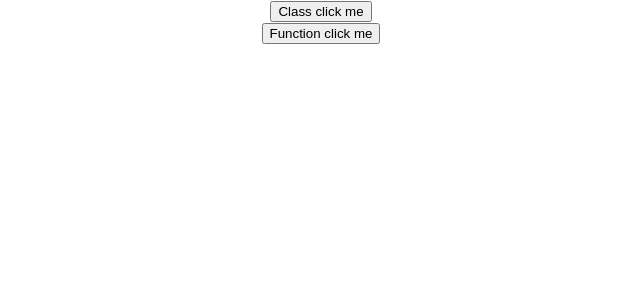
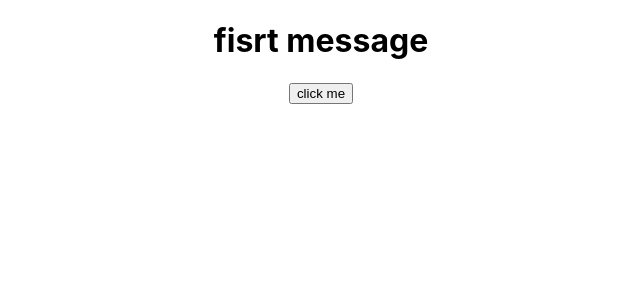
Before and after one commit to ahjam-taoufik/React-Fundamentals, a React (Create React App) app: page / in a window 1280 px wide. Shown: the top 300 px of the page, without its empty margins (319-959 px from the left). Built offline with nearby package versions, Linux system fonts and the light colour scheme.

Commit message:
Binding Event Handlers

```diff
--- a/src/App.js
+++ b/src/App.js
@@ -1,13 +1,13 @@
 
 import './App.css';
-import Hello from './components/Hello';
+
 import Greet from './components/Greet';
 
 function App() {
   return (
     <div className="App">
          <Greet ></Greet>
-         <Hello ></Hello>
+
     </div>
   );
 }
--- a/src/components/Greet.js
+++ b/src/components/Greet.js
@@ -1,17 +1,99 @@
 import React from "react";
 
 
+// ================First Methode===========================================
+// class Greet extends React.Component {
+//          constructor(){
+//            super()
+//            this.state={
+//              message:'fisrt message'
+//            }
+//          }
+//   clickHandler(){
+//     this.setState({
+//       message:'last Message'
+//     })
+//   }
+//   render(){
+//           return <div>
+//                      <h1>{this.state.message}</h1>
+//                   <button onClick={this.clickHandler.bind(this)}>click me</button>
+//                 </div>
+//             }
+// }
+// export default Greet;
 
+
+//  ================Second Methode===========================================
+// class Greet extends React.Component {
+//          constructor(){
+//            super()
+//            this.state={
+//              message:'fisrt message'
+//            }
+//          }
+//   clickHandler(){
+//     this.setState({
+//       message:'last Message'
+//     })
+//   }
+//   render(){
+//           return <div>
+//                      <h1>{this.state.message}</h1>
+//                   <button onClick={()=>this.clickHandler()}>click me</button>
+//                 </div>
+//             }
+// }
+// export default Greet;
+
+
+
+ //  ================thirth Methode===========================================
+// class Greet extends React.Component {
+//          constructor(){
+//            super()
+//            this.state={
+//              message:'fisrt message'
+//            }
+//            this.clickHandler=this.clickHandler.bind(this)
+//          }
+//   clickHandler(){
+//     this.setState({
+//       message:'last Message'
+//     })
+//   }
+
+//   render(){
+//           return <div>
+//                      <h1>{this.state.message}</h1>
+//                   <button onClick={this.clickHandler}>click me</button>
+//                 </div>
+//             }
+// }
+// export default Greet;
+
+
+
+//  ================fourth Methode===========================================
 class Greet extends React.Component {
+         constructor(){
+           super()
+           this.state={
+             message:'fisrt message'
+           }
 
-  clickHandler(){
-    console.log('click from React Class');
+         }
+  clickHandler=()=>{
+    this.setState({
+      message:'last Message'
+    })
   }
 
   render(){
-              return <div>
-                          <button onClick={this.clickHandler}>Class click me</button>
-                    </div>
+          return <div>
+                     <h1>{this.state.message}</h1>
+                  <button onClick={this.clickHandler}>click me</button>
+                </div>
             }
 }
 export default Greet;
--- a/src/components/Hello.js
+++ /dev/null
@@ -1,19 +0,0 @@
-import React from "react";
-
-
-
-const Hello = () => {
-
-
-   function clickHandler(){
-        console.log('click from React function ');
-   }
-
-    return (
-           <div>
-                <button onClick={clickHandler}>Function click me</button>
-           </div>
-     );}
-
-
-export default Hello;
```
